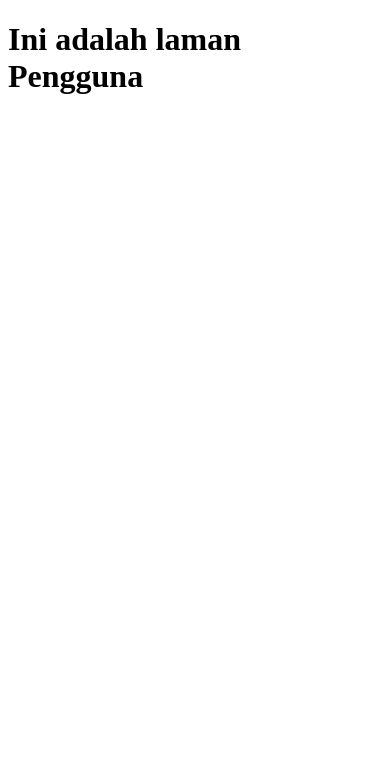
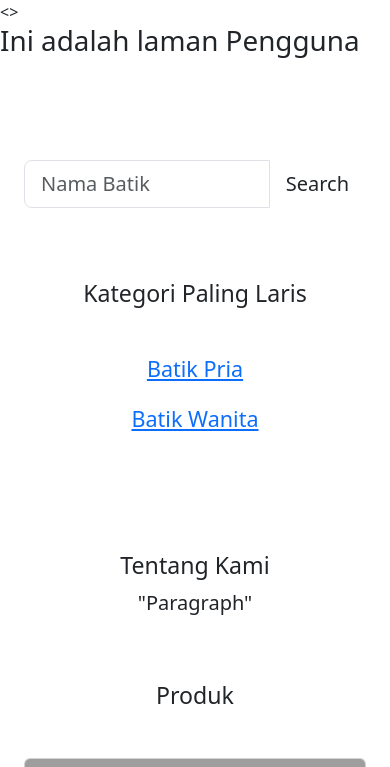
Before and after one commit to Dikkk3030/BackEnd-Project, a PHP site: page / in a window 390 px wide. Shown: the top 767 px of the page. Before the commit the page ends 94 px from the top, so only its background shows below. Run offline with PHP 8.4, Linux system fonts and the light colour scheme; some libraries are stand-ins or nearby versions; grey boxes are pictures that could not be loaded.

Commit message:
Ganti Index.php bagian user
- Navbar nanti curi dari admin
- Buat banner (gambar belum)
- Buat search bar
- Buat Highlighted kategori (gambar blm)
- Buat Tentang kami (desc belum)
- Buat Produk card (gambar belum nunggu database)

```diff
--- a/index.php
+++ b/index.php
@@ -8,10 +8,84 @@
     <meta charset="UTF-8">
     <meta name="viewport" content="width=device-width, initial-scale=1.0">
     <title>Toko Online</title>
+    <link rel="stylesheet" href="bootstrap/css/bootstrap.min.css">
+    <link rel="stylesheet" href="fontawesome/css/all.min.css">
 </head>
-<body>
+<>
     <h1>
         Ini adalah laman Pengguna
     </h1>
+
+<?php
+    require "navbar.php"
+?>
+    <!-- Banner -->
+    <div class="container-fluid banner d-flex align-items-center">
+        <div class="container text-center text-white">
+            <h1>Toko Online Batik</h1>
+            <h2>Search</h2>
+            <!-- Search bar -->
+            <div class="col-md-8 offset-md-2">
+                <form method="get" action="produk.php">
+                    <div class="input-group input-group-lg my-4">
+                        <input type="text" class="form-control" placeholder="Nama Batik" aria-label="NamaBatik" aria-describedby="basic-addon2" name="keyword">
+                        <button type="submit" class="btn">Search</button>
+                    </div>
+                </form>
+            </div>
+        </div>
+    </div>
+
+    <!-- Highlighted kategori -->
+     <div class="container-fluid py-5">
+        <div class="container text-center">
+            <h3>Kategori Paling Laris</h3>
+            <div class="row mt-5">
+                <!-- Kalo nambahin kategori copy paste dari Div ini sampai /div pertama sama gambar di isi di css -->
+                <div class="col-md-4 mb-3">
+                    <div class="highlighted-kategori kategori-batik-pria d-flex justify-content-center align-items-center">
+                        <h4 class="text-white"><a class="no-decoration" href="">Batik Pria</a></h4>
+                    </div>
+                </div>
+                <div class="col-md-4 mb-3">
+                    <div class="highlighted-kategori .kategori-batik-wanita d-flex justify-content-center align-items-center">
+                        <h4 class="text-white"><a class="no-decoration" href="">Batik Wanita</a></h4>
+                    </div>
+                </div>
+            </div>
+        </div>
+     </div>
+
+     <!-- Tentang Kami (warna bisa di fluid (disini) py-5) -->
+      <div class="container-fluid py-5">
+        <div class="container text-center">
+            <h3>Tentang Kami</h3>
+            <p class="fs-5 mb-3">"Paragraph"</p>
+        </div>
+      </div>
+
+      <!-- Halaman Produk -->
+        <div class="container-fluid py5">
+            <div class="container text-center">
+                <h3>Produk</h3>
+        <!-- Produk Card foto bisa di isi di src-->
+                <div class="row mt-5">
+                    <div class="col-sm-6 col-md-4 mb-3">
+                    <div class="card">
+                        <img class="card-img-top" src="..." alt="Card image cap">
+                            <div class="card-body">
+                                <h5 class="card-title">Card title</h5>
+                                    <p class="card-text text-truncate">Some quick example text to build on the card title and make up the bulk of the card's content.</p>
+                                    <p class="card-text text-harga">Rp.999.999</p>
+                                    <a href="#" class="btn btn-primary">Go somewhere</a>
+                            </div>
+                        </div>
+                    </div>
+                </div>
+            </div>
+        </div>
+<!-- Sampai di Menit 45.27 Video ke part 6 (nunggu nama database karena mau di input) -->
+    <script src="../bootstrap/js/bootstrap.bundle.js"></script>
+    <script src="../fontawesome/js/all.min.js"></script>
 </body>
 </html>
--- a/koneksi.php
+++ b/koneksi.php
@@ -1,7 +1,7 @@
 <?php
     define("DB_HOST", "localhost");
     define("DB_USERNAME", "root");
-    define("DB_PASSWORD", "Cihuyy");
+    define("DB_PASSWORD", "");
     define("DB_NAME","toko_online");
 
 
```
Also changed, not shown: css/style.css (+37 -0 lines), navbar.php (added).
